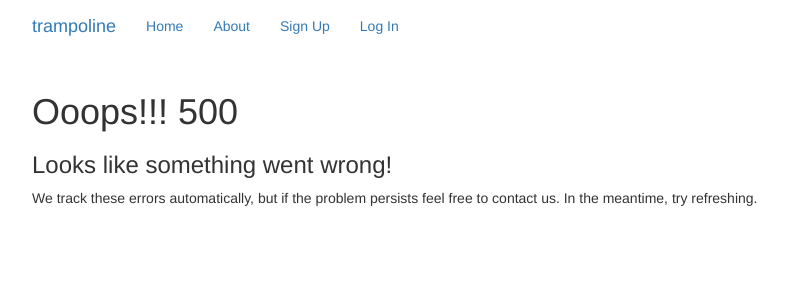
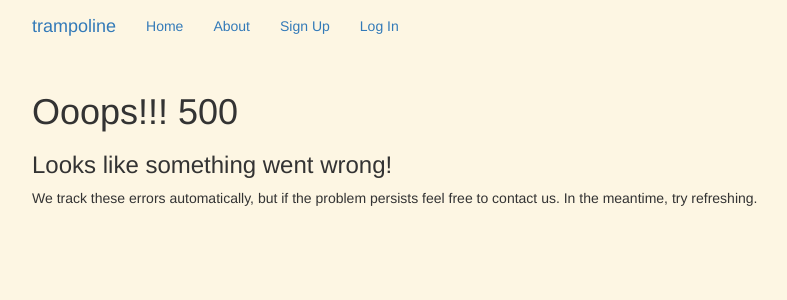
Before and after one commit to agamdua/trampoline, a Django app: template trampoline/templates/500.html in a window 1280 px wide. Shown: the top 300 px of the page, without its empty margins (38-825 px from the left). Run offline with Django 3.2, Linux system fonts and the light colour scheme; the template is opened without the code that fills it, so the values that code supplies are empty; some libraries are stand-ins or nearby versions.

Commit message:
Added: initial css to work with solarized theme

```diff
--- a/trampoline/static/css/project.css
+++ b/trampoline/static/css/project.css
@@ -1,34 +1,44 @@
-/* line 5, ../sass/project.scss */
+/* line 7, ../sass/project.scss */
 .alert-debug {
   color: black;
   background-color: white;
   border-color: #d6e9c6;
 }
 
-/* line 11, ../sass/project.scss */
+/* line 13, ../sass/project.scss */
 .alert-info {
   color: #3a87ad;
   background-color: #d9edf7;
   border-color: #bce8f1;
 }
 
-/* line 17, ../sass/project.scss */
+/* line 19, ../sass/project.scss */
 .alert-success {
   color: #468847;
   background-color: #dff0d8;
   border-color: #d6e9c6;
 }
 
-/* line 23, ../sass/project.scss */
+/* line 25, ../sass/project.scss */
 .alert-warning {
   color: black;
   background-color: orange;
   border-color: #d6e9c6;
 }
 
-/* line 29, ../sass/project.scss */
+/* line 31, ../sass/project.scss */
 .alert-error {
   color: #b94a48;
   background-color: #f2dede;
   border-color: #eed3d7;
 }
+
+/* line 39, ../sass/project.scss */
+.sol-bg {
+  background-color: #fdf6e3;
+}
+
+/* line 43, ../sass/project.scss */
+.sol-accent {
+  color: #586E75;
+}
--- a/trampoline/static/sass/project.scss
+++ b/trampoline/static/sass/project.scss
@@ -2,6 +2,8 @@
 
 // bootstrap alert CSS, translated to the django-standard levels of
 // debug, info, success, warning, error
+
+
 .alert-debug {
   color: black;
   background-color: white;
@@ -31,3 +33,13 @@
   background-color: #f2dede;
   border-color: #eed3d7;
 }
+
+// enough css, store as variables
+
+.sol-bg {
+    background-color: #fdf6e3;
+  }
+
+.sol-accent {
+    color: #586E75;
+}
--- a/trampoline/templates/base.html
+++ b/trampoline/templates/base.html
@@ -31,7 +31,7 @@
 
   </head>
 
-  <body>
+  <body class="sol-bg">
 
     <div class="header navbar">
       <div class="container">
@@ -60,7 +60,7 @@
       {% endif %}
 
       {% block content %}
-        <p>Use this document as a way to quick start any new project.</p>
+        <p class="sol-accent">Use this document as a way to quick start any new project.</p>
       {% endblock content %}
 
     </div> <!-- /container -->
```
